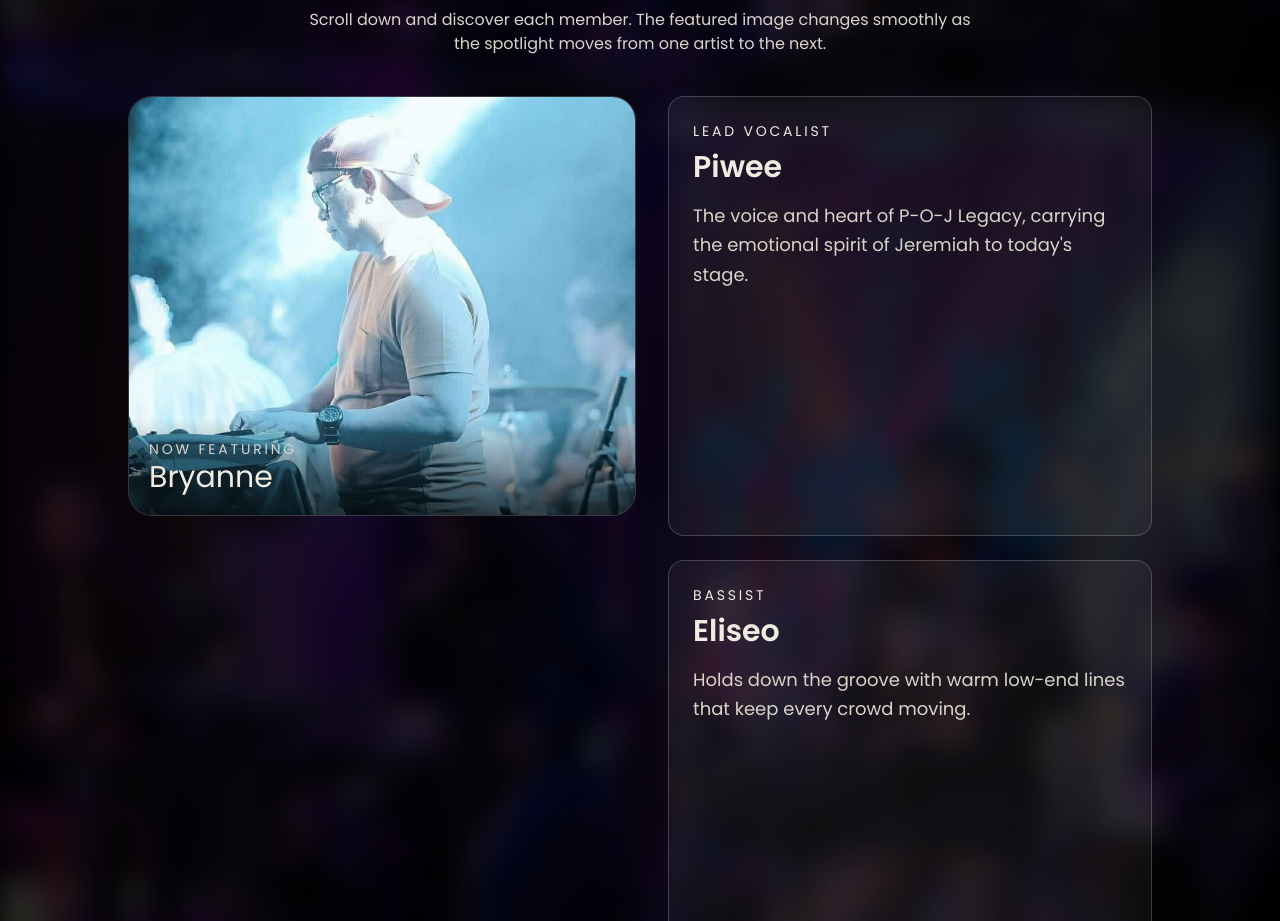
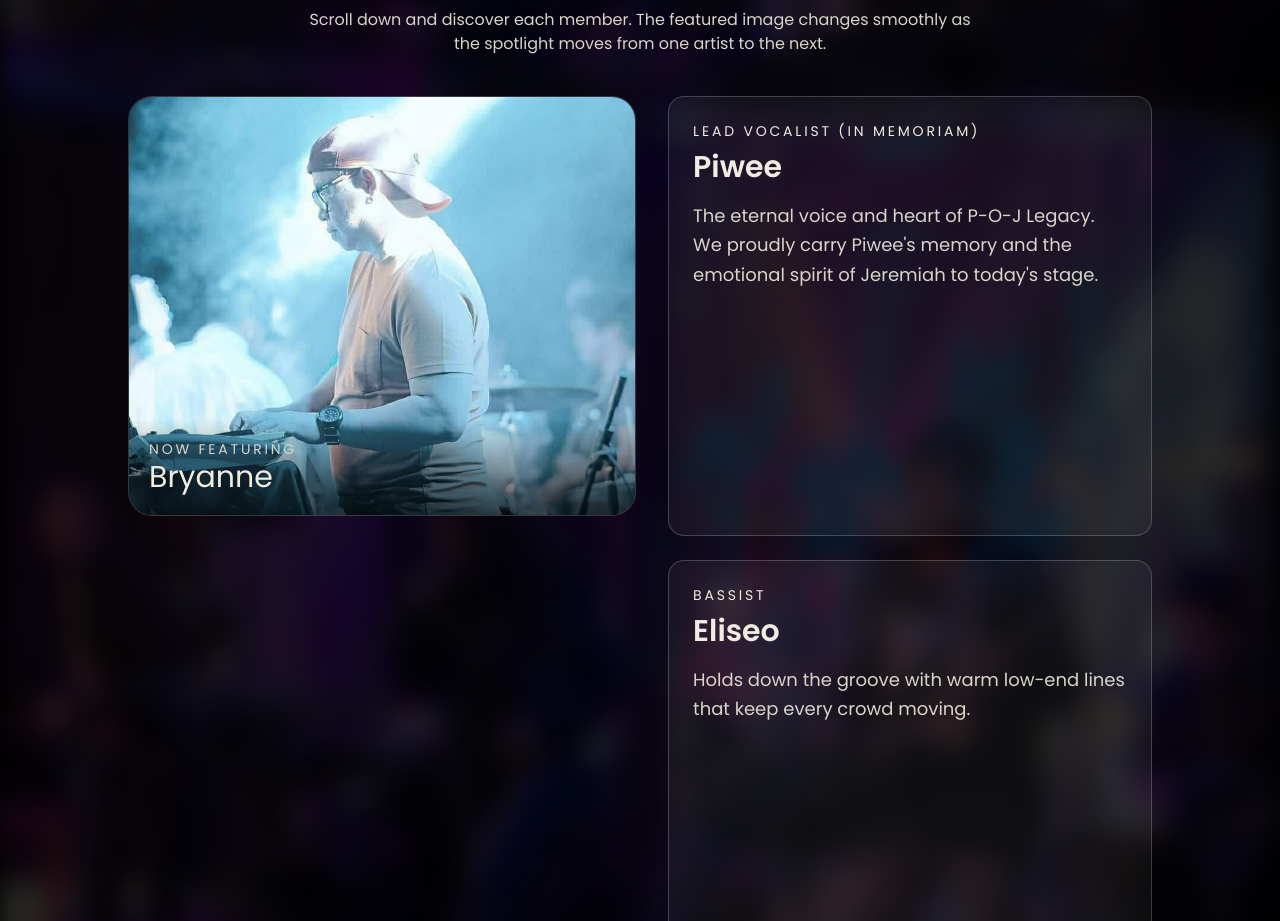
Before and after one commit to kitsyluiss/poj-legacy-epk, a React (Vite) app: page / in a window 1280 px wide. Shown: the part 1451-2372 px from the top of the page. Built offline with nearby package versions, Linux system fonts and the light colour scheme.

Commit message:
feat(piwee): changes to bio

```diff
--- a/src/components/ArtistInformation.tsx
+++ b/src/components/ArtistInformation.tsx
@@ -35,11 +35,10 @@ export const photos = [
 
 // Member showcase section
 export const members = [
-  {
+{
     name: "Piwee",
-    role: "Lead Vocalist",
-    intro:
-      "The voice and heart of P-O-J Legacy, carrying the emotional spirit of Jeremiah to today's stage.",
+    role: "Lead Vocalist (In Memoriam)",
+    intro: "The eternal voice and heart of P-O-J Legacy. We proudly carry Piwee's memory and the emotional spirit of Jeremiah to today's stage.",
     image: "/photos/piwee.jpg",
     fallbackImage: "/photos/poj-logo.jpg",
   },
```
